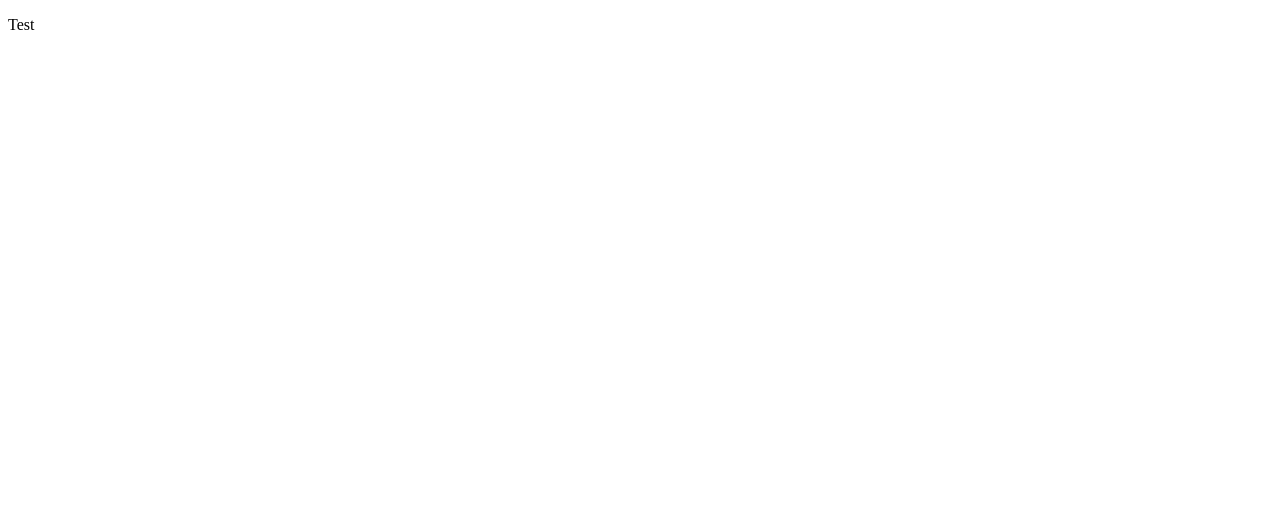
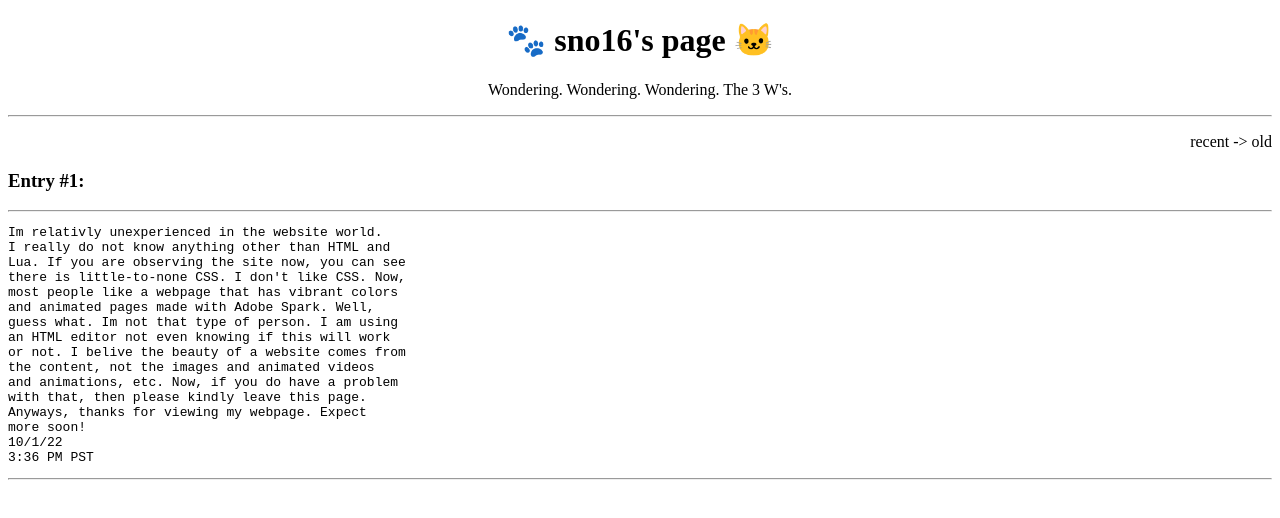
Before and after one commit to sno16/sno16.github.io, a plain HTML site: page entries.html in a window 1280 px wide. Drawn offline with Linux system fonts and the light colour scheme.

Commit message:
Added the actual HTML.
Made entry #1:

```diff
--- a/entries.html
+++ b/entries.html
@@ -2,10 +2,32 @@
 <html>
     <head>
         <meta charset="utf-8">
-        <title>New webpage</title>
+        <title>sno16's page // github // entries</title>
     </head>
     <body>
-    <p>Test</p>
-
+    <h1 style="text-align: center;">🐾 sno16's page 🐱</h1>
+<p style="text-align: center;">Wondering. Wondering. Wondering. The 3 W's.</p>
+<hr />
+<p style="text-align: right;">recent -&gt; old</p>
+<h3>Entry #1:</h3>
+<hr />
+<pre>Im relativly unexperienced in the website world.
+I really do not know anything other than HTML and
+Lua. If you are observing the site now, you can see
+there is little-to-none CSS. I don't like CSS. Now,
+most people like a webpage that has vibrant colors
+and animated pages made with Adobe Spark. Well,
+guess what. Im not that type of person. I am using
+an HTML editor not even knowing if this will work
+or not. I belive the beauty of a website comes from
+the content, not the images and animated videos
+and animations, etc. Now, if you do have a problem
+with that, then please kindly leave this page.
+Anyways, thanks for viewing my webpage. Expect
+more soon!
+10/1/22
+3:36 PM PST
+</pre>
+<hr />
     </body>
 </html>
```
